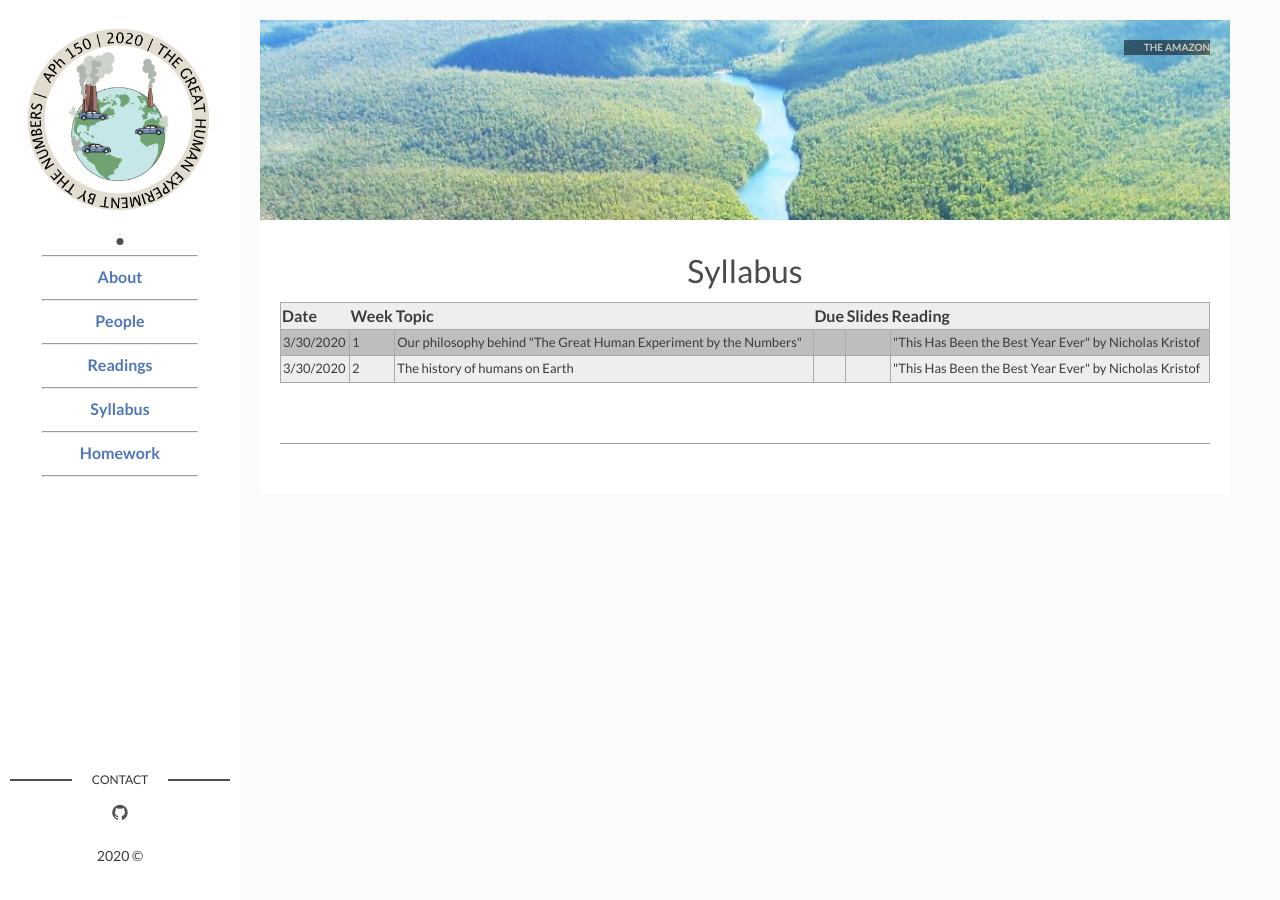
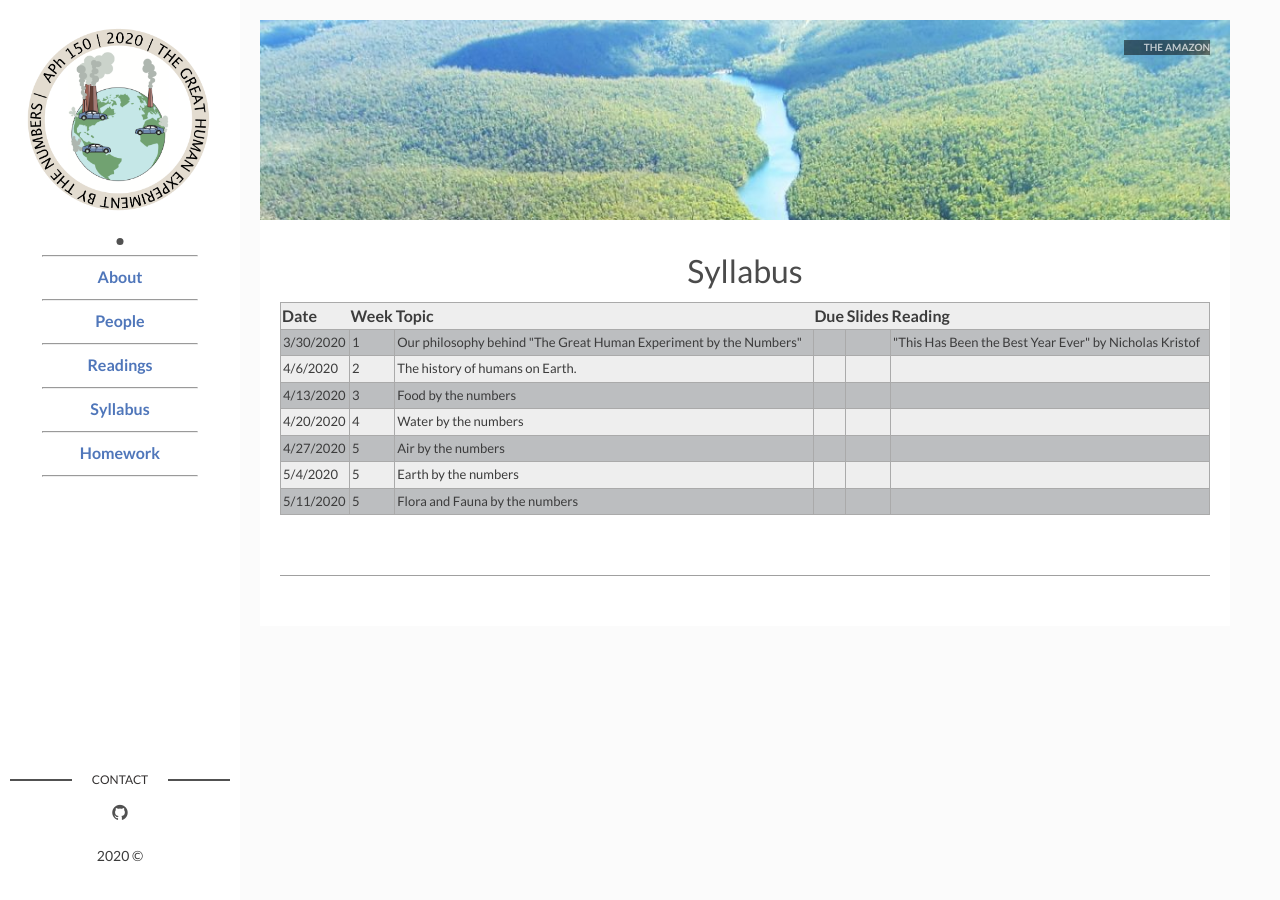
Before and after one commit to RPGroup-PBoC/aph150_human_impacts, a Jekyll site: the page built from page03_syllabus.md, in a window 1280 px wide. Built offline with Jekyll 4.4.1, drawn with Linux system fonts in a browser that asks for light colours.

Commit message:
Updated syllabus

```diff
--- a/_data/syllabus.yaml
+++ b/_data/syllabus.yaml
@@ -7,9 +7,37 @@
    "This Has Been the Best Year Ever" by Nicholas Kristof
 
 - day:
-  date: 3/30/2020
+  date: 4/6/2020
   week: 2
   topic: >
-    The history of humans on Earth
-  reading: >
-   "This Has Been the Best Year Ever" by Nicholas Kristof
+    The history of humans on Earth.
+
+- day:
+  date: 4/13/2020
+  week: 3
+  topic: >
+    Food by the numbers
+
+- day:
+  date: 4/20/2020
+  week: 4
+  topic: >
+    Water by the numbers
+
+- day:
+  date: 4/27/2020
+  week: 5
+  topic: >
+    Air by the numbers
+
+- day:
+  date: 5/4/2020
+  week: 5
+  topic: >
+    Earth by the numbers
+
+- day:
+  date: 5/11/2020
+  week: 5
+  topic: >
+    Flora and Fauna by the numbers
```
Also changed, not shown: 1 other file.
